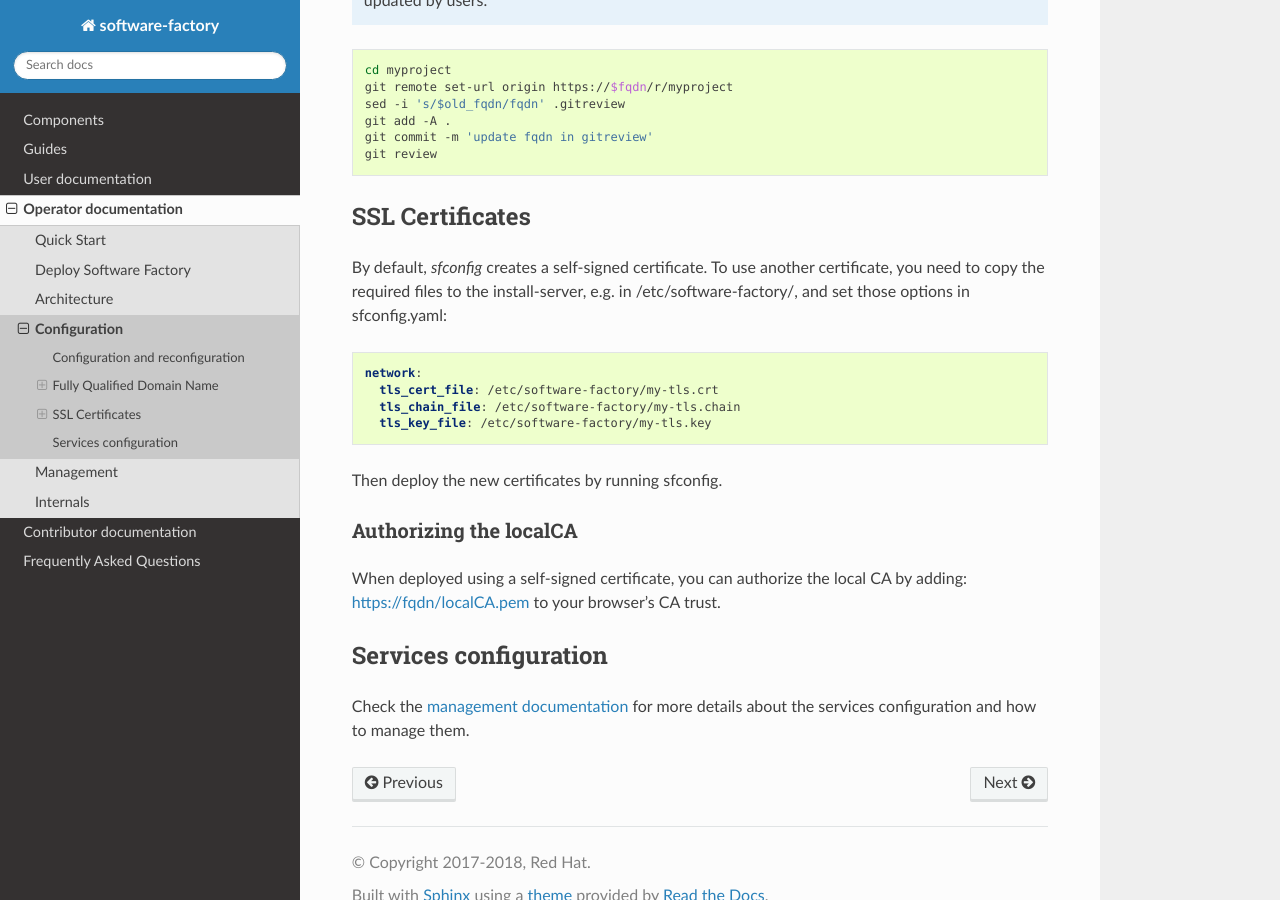
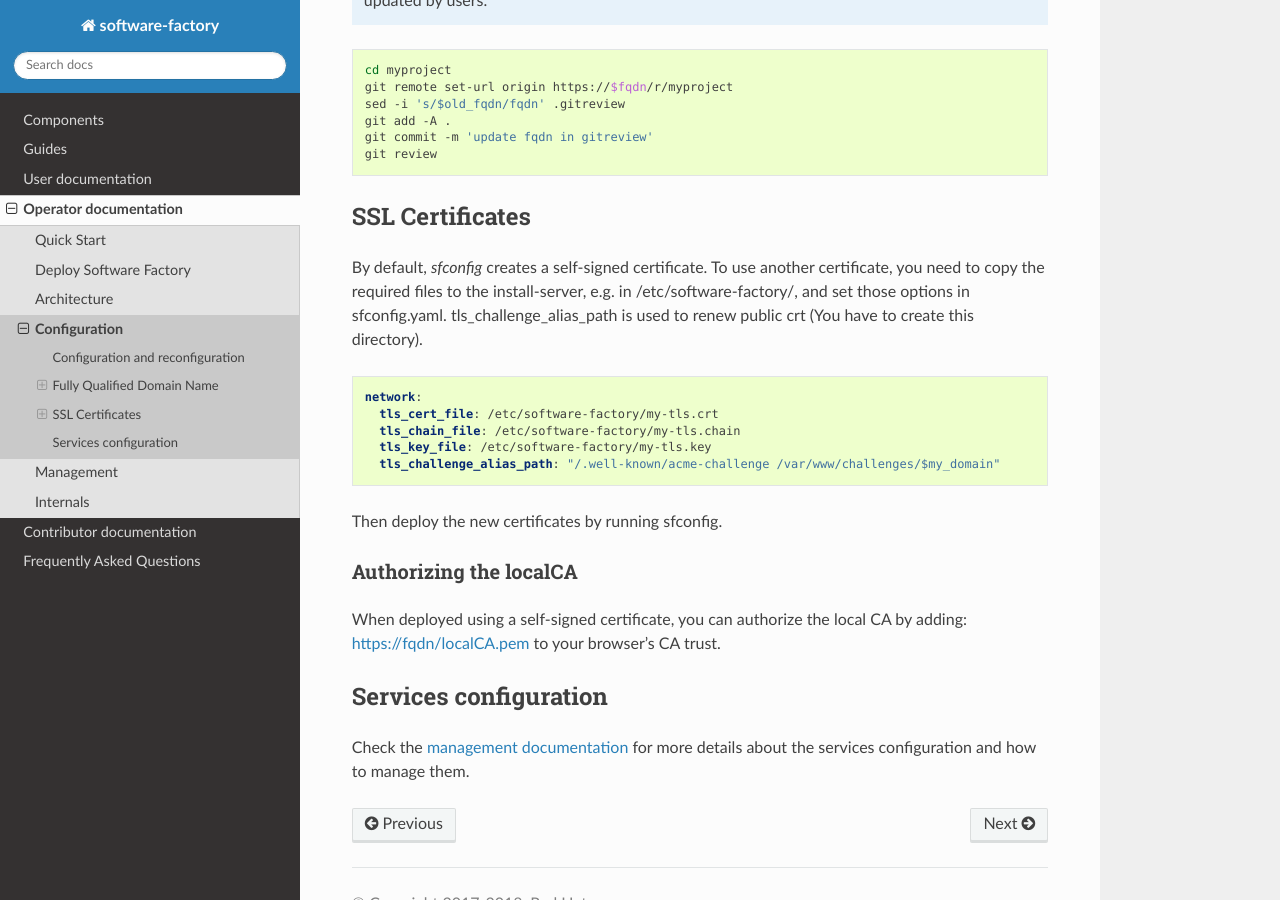
Before and after one commit to softwarefactory-project/sf-docs, a Sphinx documentation site: the page built from docs/operator/configuration.rst, in a window 1280 px wide and 900 px high, scrolled down 1696 px. Built offline with Sphinx 7.4.7 and the Read the Docs theme 2.0.0, drawn with Linux system fonts in a browser that asks for light colours.

Commit message:
operator: add documentation about tls_challenge_alias_path
This alias is used to configure path for tls challenges

Change-Id: I1da2ea71ad3773f98b5517e509abeb8fecdb747f
Depends-on: https://softwarefactory-project.io/r/20561

```diff
--- a/docs/operator/configuration.rst
+++ b/docs/operator/configuration.rst
@@ -100,9 +100,11 @@
 SSL Certificates
 ----------------
 
-By default, *sfconfig* creates a self-signed certificate. To use another certificate,
-you need to copy the required files to the install-server, e.g. in /etc/software-factory/,
-and set those options in sfconfig.yaml:
+By default, *sfconfig* creates a self-signed certificate. To use another
+certificate, you need to copy the required files to the install-server, e.g. in
+/etc/software-factory/, and set those options in sfconfig.yaml.
+tls_challenge_alias_path is used to renew public crt (You have to create this
+directory).
 
 .. code-block:: yaml
 
@@ -110,6 +112,7 @@
       tls_cert_file: /etc/software-factory/my-tls.crt
       tls_chain_file: /etc/software-factory/my-tls.chain
       tls_key_file: /etc/software-factory/my-tls.key
+      tls_challenge_alias_path: "/.well-known/acme-challenge /var/www/challenges/$my_domain"
 
 Then deploy the new certificates by running sfconfig.
 
```
